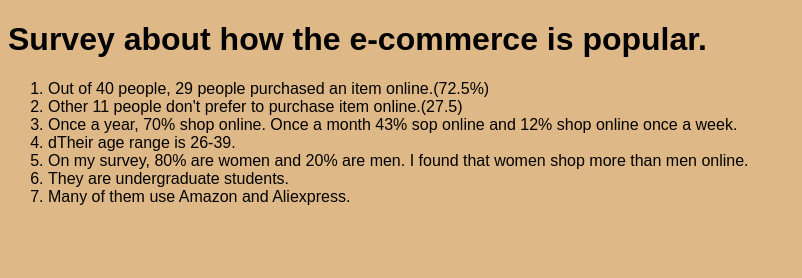
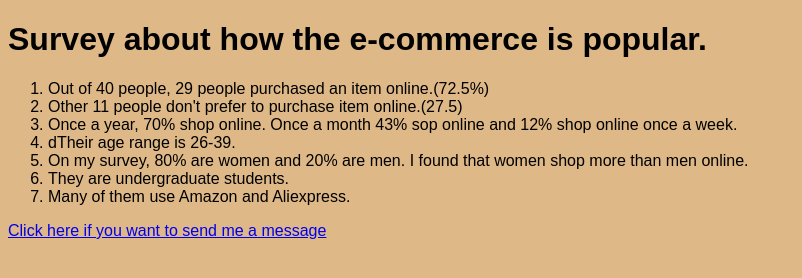
Before and after one commit to Kalaure/ECC006_Homework, a plain HTML site: page hw10.html in a window 1280 px wide. Shown: the whole page, without its empty margins (0-802 px from the left). Drawn offline with Linux system fonts and the light colour scheme.

Commit message:
Update hw10.html

```diff
--- a/hw10.html
+++ b/hw10.html
@@ -22,4 +22,7 @@
             <li>Many of them use Amazon and Aliexpress.</li>
         </ol>
     </body>
+    <footer>
+        <a href="mailto:20193923@neu.edu.tr">Click here if you want to send me a message</a>
+        </footer>
 </html>
```
